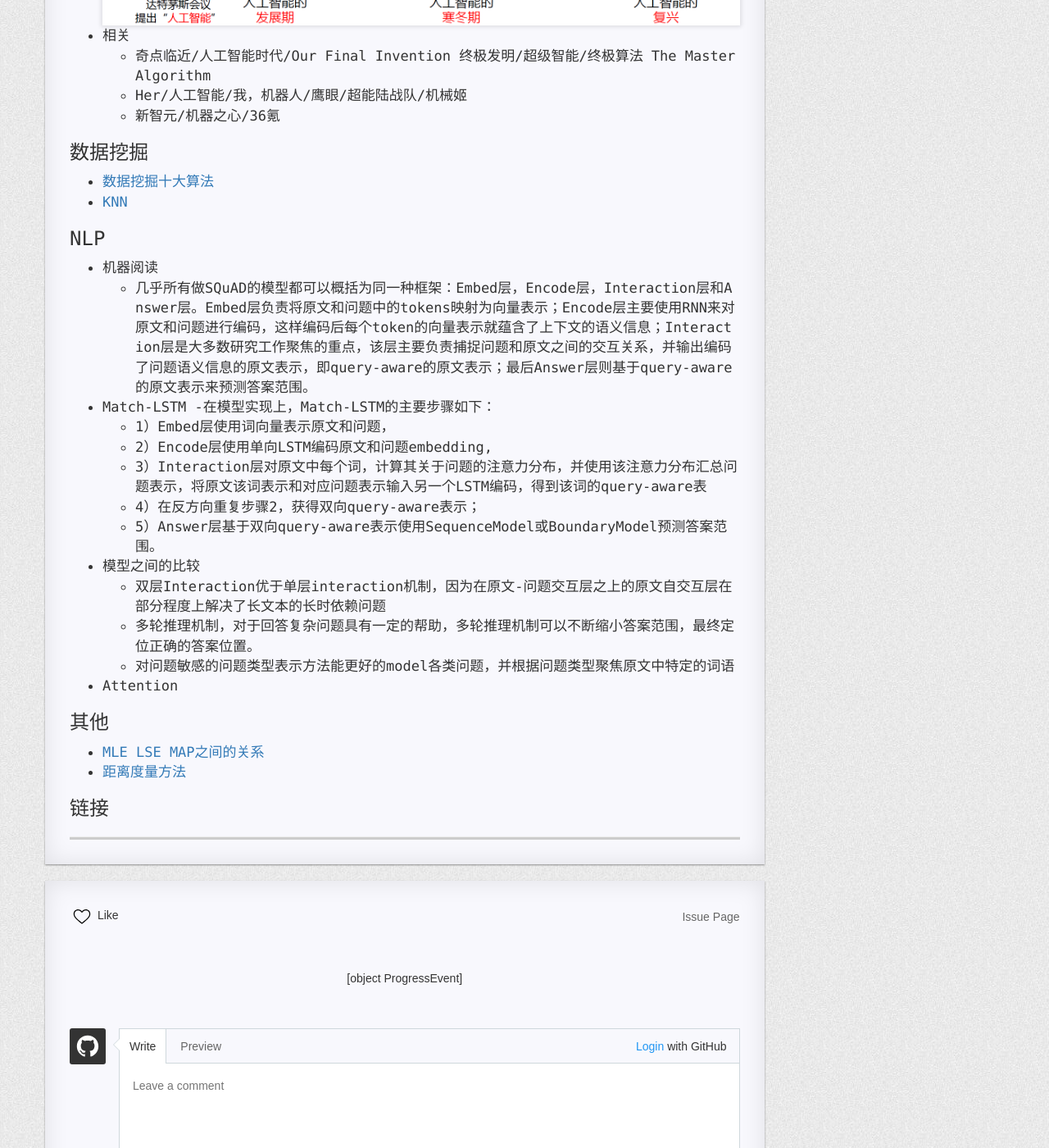
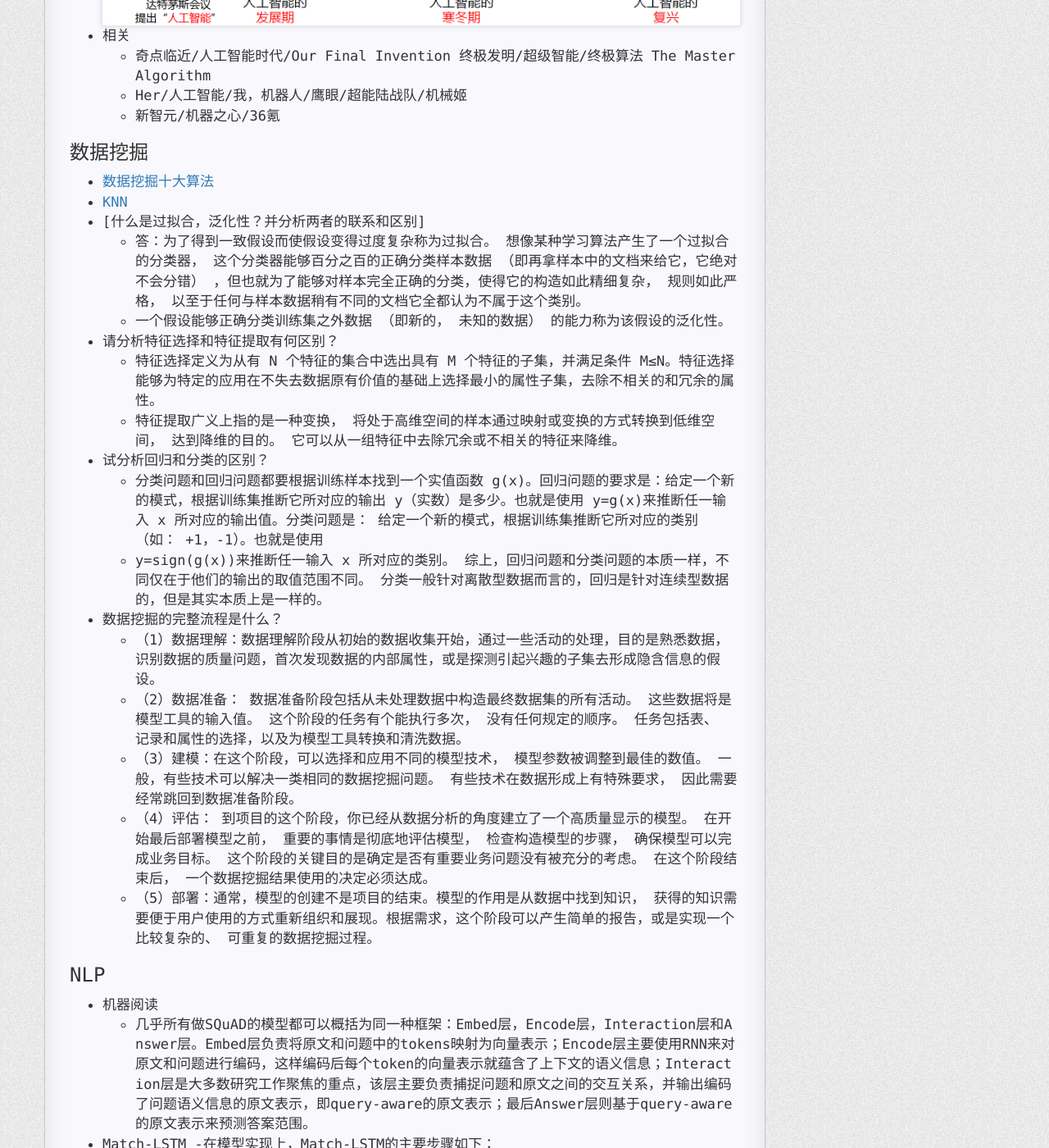
Before and after one commit to yukia-yuqin/blog, a Jekyll site: the page built from _posts/2019-06-29-machine-learning.md, in a window 1280 px wide and 1400 px high, scrolled down 5651 px. Shown: the whole window at 82% size. Built offline with Jekyll 4.4.1, drawn with Linux system fonts in a browser that asks for light colours; nearby versions of some CDN libraries; comment, search, counter and statistics services are not loaded; a style sheet for code colours, icons or effects is not loaded.

Commit message:
Update 2019-06-29-machine-learning.md

```diff
--- a/_posts/2019-06-29-machine-learning.md
+++ b/_posts/2019-06-29-machine-learning.md
@@ -152,6 +152,22 @@ categories: interview
 ### 数据挖掘
 - [数据挖掘十大算法][数据挖掘十大算法]
 - [KNN][KNN]
+- [什么是过拟合，泛化性？并分析两者的联系和区别]
+   - 答：为了得到一致假设而使假设变得过度复杂称为过拟合。 想像某种学习算法产生了一个过拟合的分类器， 这个分类器能够百分之百的正确分类样本数据 （即再拿样本中的文档来给它，它绝对不会分错） ，但也就为了能够对样本完全正确的分类，使得它的构造如此精细复杂， 规则如此严格， 以至于任何与样本数据稍有不同的文档它全都认为不属于这个类别。
+   - 一个假设能够正确分类训练集之外数据 （即新的， 未知的数据） 的能力称为该假设的泛化性。
+- 请分析特征选择和特征提取有何区别？
+   - 特征选择定义为从有 N 个特征的集合中选出具有 M 个特征的子集，并满足条件 M≤N。特征选择能够为特定的应用在不失去数据原有价值的基础上选择最小的属性子集，去除不相关的和冗余的属性。
+   - 特征提取广义上指的是一种变换， 将处于高维空间的样本通过映射或变换的方式转换到低维空间， 达到降维的目的。 它可以从一组特征中去除冗余或不相关的特征来降维。
+- 试分析回归和分类的区别？
+   - 分类问题和回归问题都要根据训练样本找到一个实值函数 g(x)。回归问题的要求是：给定一个新的模式，根据训练集推断它所对应的输出 y（实数）是多少。也就是使用 y=g(x)来推断任一输入 x 所对应的输出值。分类问题是： 给定一个新的模式，根据训练集推断它所对应的类别（如： +1，-1）。也就是使用
+   - y=sign(g(x))来推断任一输入 x 所对应的类别。 综上，回归问题和分类问题的本质一样，不同仅在于他们的输出的取值范围不同。 分类一般针对离散型数据而言的，回归是针对连续型数据的，但是其实本质上是一样的。
+- 数据挖掘的完整流程是什么？
+   - （1）数据理解：数据理解阶段从初始的数据收集开始，通过一些活动的处理，目的是熟悉数据，识别数据的质量问题，首次发现数据的内部属性，或是探测引起兴趣的子集去形成隐含信息的假设。
+   - （2）数据准备： 数据准备阶段包括从未处理数据中构造最终数据集的所有活动。 这些数据将是模型工具的输入值。 这个阶段的任务有个能执行多次， 没有任何规定的顺序。 任务包括表、 记录和属性的选择，以及为模型工具转换和清洗数据。
+   - （3）建模：在这个阶段，可以选择和应用不同的模型技术， 模型参数被调整到最佳的数值。 一般，有些技术可以解决一类相同的数据挖掘问题。 有些技术在数据形成上有特殊要求， 因此需要经常跳回到数据准备阶段。
+   - （4）评估： 到项目的这个阶段，你已经从数据分析的角度建立了一个高质量显示的模型。 在开始最后部署模型之前， 重要的事情是彻底地评估模型， 检查构造模型的步骤， 确保模型可以完成业务目标。 这个阶段的关键目的是确定是否有重要业务问题没有被充分的考虑。 在这个阶段结束后， 一个数据挖掘结果使用的决定必须达成。
+   - （5）部署：通常，模型的创建不是项目的结束。模型的作用是从数据中找到知识， 获得的知识需要便于用户使用的方式重新组织和展现。根据需求，这个阶段可以产生简单的报告，或是实现一个比较复杂的、
+可重复的数据挖掘过程。
 
 ### NLP
 - 机器阅读
```
